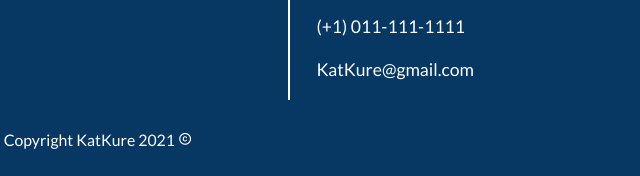
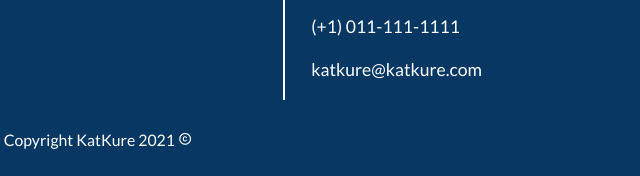
Before and after one commit to rovaden/2021-Webmaster-AKTSA, a plain HTML site: page news/news-articles/a-look-back-2020.html in a window 1280 px wide. Shown: the part 2075-2251 px from the top of the page, 542-1182 px from the left. Drawn offline with Linux system fonts and the light colour scheme; files whose address does not match are found by name.

Commit message:
updated email

```diff
--- a/news/news-articles/a-look-back-2020.html
+++ b/news/news-articles/a-look-back-2020.html
@@ -83,7 +83,7 @@
           <h1>Contact us</h1>
           <p>1234 Healthful Drive<br>Charlotte, NC 5678</p>
           <p>(+1) 011-111-1111</p> <!--please don't actually call this-->
-          <p>KatKure@gmail.com</p>
+          <p>katkure@katkure.com</p>
         </div>
       </div>
       <div class = "footer-text">Copyright KatKure 2021 <i class = "material-icons">copyright</i></div>
```
